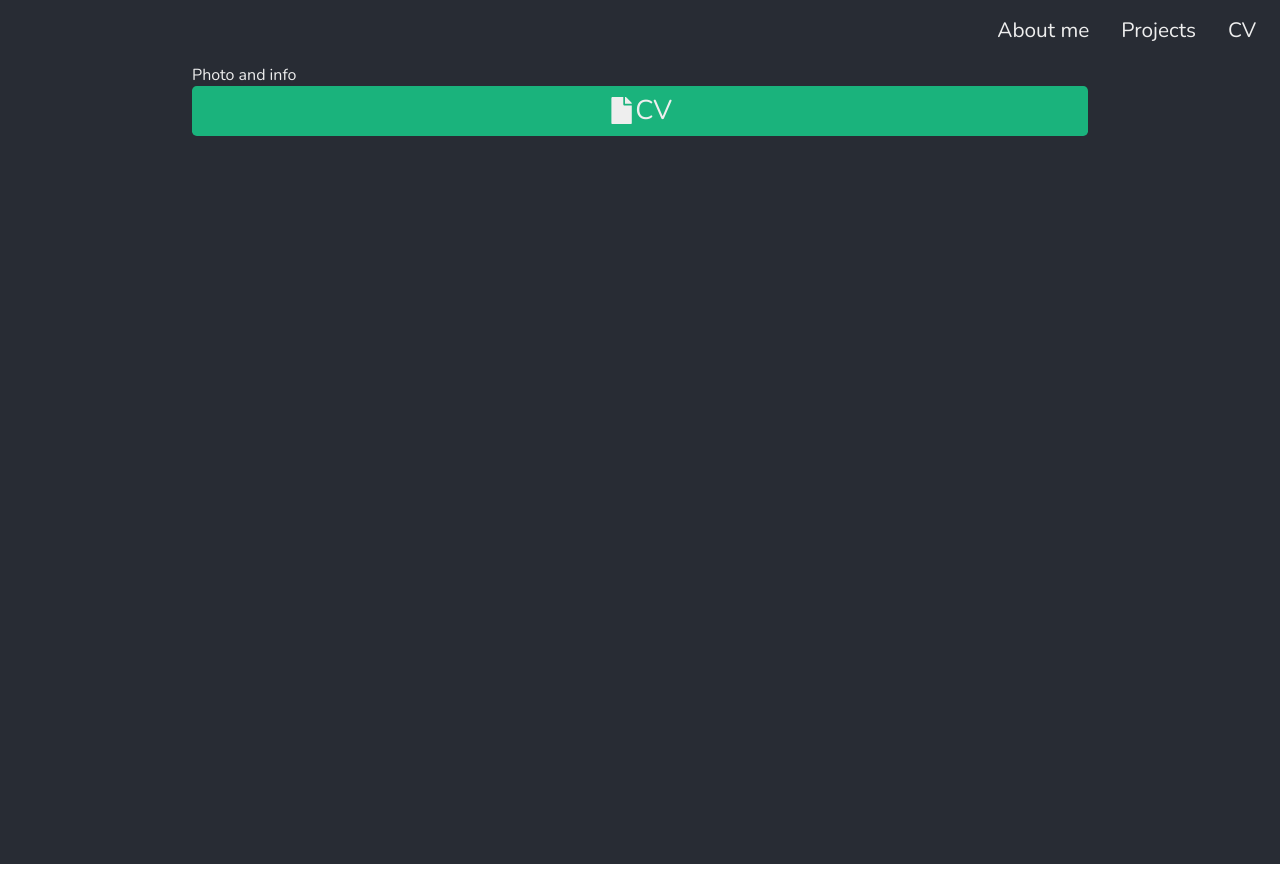
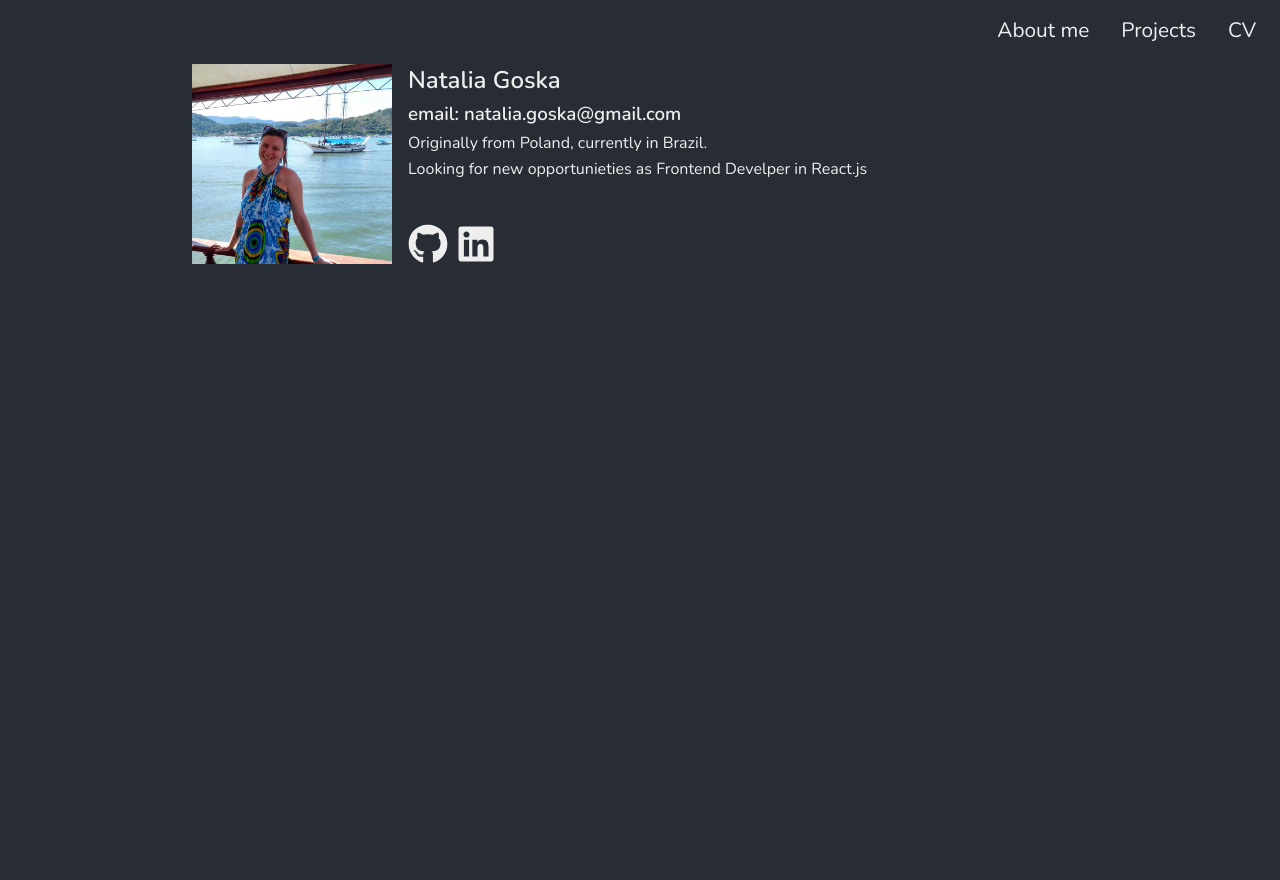
Before and after one commit to goskan93/portfolio_v1, a React (Create React App) app: page / in a window 1280 px wide. Built offline with nearby package versions, Linux system fonts and the light colour scheme.

Commit message:
main info

```diff
--- a/src/components/Button/Button.css
+++ b/src/components/Button/Button.css
@@ -32,3 +32,17 @@
 .ButtonCode:hover {
   background-color: #1a519b;
 }
+
+.ButtonMedia {
+  cursor: pointer;
+  display: inline-block;
+  text-decoration: none;
+  height: 2.5rem;
+  width: 2.5rem;
+  font-size: 2.5rem;
+  margin-right: 0.5rem;
+}
+
+.ButtonMedia:hover {
+  color: #1a9b64;
+}
--- a/src/components/Button/Button.js
+++ b/src/components/Button/Button.js
@@ -26,3 +26,11 @@ export const ButtonWeb = (props) => {
     </a>
   );
 };
+
+export const ButtonMedia = (props) => {
+  return (
+    <a href={props.page} className="ButtonMedia">
+      {props.children}
+    </a>
+  );
+};
--- a/src/components/CardProject/CardProject.css
+++ b/src/components/CardProject/CardProject.css
@@ -4,7 +4,7 @@
   width: 100%;
   box-sizing: border-box;
   border-radius: 1rem;
-  box-shadow: 0 8px 42px -8px rgba(255, 255, 255, 0.4);
+  box-shadow: 0 8px 42px -8px rgba(255, 255, 255, 0.2);
   background-color: #ddd;
   color: #282c34;
 }
--- a/src/containers/About/About.js
+++ b/src/containers/About/About.js
@@ -1,11 +1,7 @@
 import React from "react";
-import { ButtonCV } from "../../components/Button/Button";
+// import { ButtonCV } from "../../components/Button/Button";
 const About = () => {
-  return (
-    <article>
-      <ButtonCV />
-    </article>
-  );
+  return <article>{/* <ButtonCV /> */}</article>;
 };
 
 export default About;
--- a/src/containers/Home/Home.js
+++ b/src/containers/Home/Home.js
@@ -1,7 +1,7 @@
 import React, { useState } from "react";
 import Layout from "../Layout/Layout";
 import About from "../About/About";
-
+import Main from "../Main/Main";
 const Home = () => {
   const [section, setSection] = useState(About);
 
@@ -11,7 +11,7 @@ const Home = () => {
 
   return (
     <Layout click={sectionHandler}>
-      <section>Photo and info</section>
+      <Main />
       {section}
     </Layout>
   );
--- a/src/containers/Layout/Layout.css
+++ b/src/containers/Layout/Layout.css
@@ -3,6 +3,7 @@
   min-height: 100vh;
   background-color: #282c34;
   color: #eee;
+  padding-bottom: 1rem;
 }
 
 .Header {
--- /dev/null
+++ b/src/containers/Main/Main.css
@@ -0,0 +1,42 @@
+.Main-Container {
+  display: flex;
+  flex-direction: column;
+  justify-content: center;
+  align-items: center;
+}
+
+.Info-Container h2,
+.Info-Container h3,
+.Info-Container p {
+  margin: 0.3rem 0;
+}
+.Image-Container img {
+  height: 200px;
+}
+
+@media (min-width: 600px) {
+  .Main-Container {
+    flex-direction: row;
+    justify-content: flex-start;
+    align-items: flex-start;
+    height: 200px;
+  }
+  .Image-Container {
+    margin-right: 1rem;
+  }
+
+  .Info-Container {
+    height: inherit;
+    display: flex;
+    flex-direction: column;
+    justify-content: space-between;
+  }
+
+  .Info-Container h2 {
+    margin-top: 0;
+  }
+  .Media-Buttons {
+    display: flex;
+    align-items: center;
+  }
+}
--- /dev/null
+++ b/src/containers/Main/Main.js
@@ -0,0 +1,34 @@
+import React from "react";
+import { ButtonMedia } from "../../components/Button/Button";
+import { FaGithub, FaLinkedin } from "react-icons/fa";
+import meImage from "../../assets/me.jpg";
+import "./Main.css";
+const Main = () => {
+  return (
+    <div className="Main-Container">
+      <div className="Image-Container">
+        <img alt="profile" src={meImage} />
+      </div>
+      <div className="Info-Container">
+        <div>
+          <h2>Natalia Goska</h2>
+          <h3>
+            email: <span>natalia.goska@gmail.com</span>
+          </h3>
+          <p>Originally from Poland, currently in Brazil.</p>
+          <p>Looking for new opportunieties as Frontend Develper in React.js</p>
+        </div>
+        <div className="Media-Buttons">
+          <ButtonMedia>
+            <FaGithub />
+          </ButtonMedia>
+          <ButtonMedia>
+            <FaLinkedin />
+          </ButtonMedia>
+        </div>
+      </div>
+    </div>
+  );
+};
+
+export default Main;
```
Also changed, not shown: src/assets/me.jpg (added).
